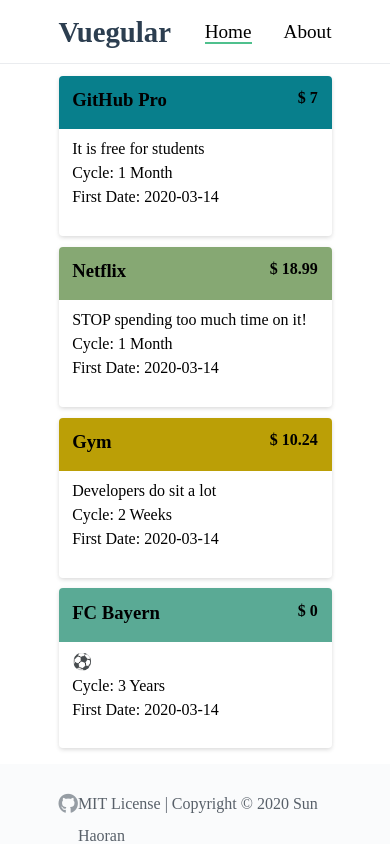
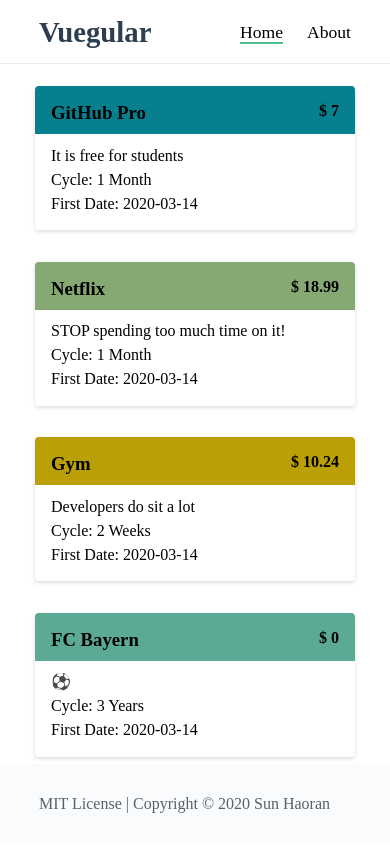
Before and after one commit to haoranpb/vuegular, a Vue app: page / in a window 390 px wide. Built offline with nearby package versions, Linux system fonts and the light colour scheme.

Commit message:
feat: mobile layout

```diff
--- a/src/App.vue
+++ b/src/App.vue
@@ -19,16 +19,16 @@
 </script>
 
 <style lang="scss">
-@import './styles/_ placeholders.scss';
+@import './styles/_mixins.scss';
 $main-horizontal-padding: 3%;
 
 .flex-container {
-  @extend %container;
+  @include container($container-padding);
   display: flex;
   justify-content: space-between;
 }
 .main-container {
-  @extend %container;
+  @include container($container-padding);
   height: calc((100vh - #{$header-height} - #{$footer-height}));
   padding-top: $main-horizontal-padding;
   padding-bottom: $main-horizontal-padding;
@@ -42,4 +42,14 @@
   margin: 0;
   padding: 0;
 }
+
+@media screen and (max-width: $breakpoint-tablet) {
+  .main-container {
+    @include container($tablet-container-padding);
+  }
+
+  .flex-container {
+    @include container($tablet-container-padding);
+  }
+}
 </style>
--- a/src/components/SubscriptionCard.vue
+++ b/src/components/SubscriptionCard.vue
@@ -60,4 +60,17 @@
   padding-top: 3%;
   line-height: 1.5rem;
 }
+
+@media screen and (max-width: $breakpoint-mobile) {
+  $mobile-card-height: 9rem;
+
+  .subscription-card {
+    margin-top: 3%;
+    margin-bottom: 6%;
+    height: $mobile-card-height;
+  }
+  .top-card {
+    height: $mobile-card-height / 3;
+  }
+}
 </style>
--- a/src/components/TheFooter.vue
+++ b/src/components/TheFooter.vue
@@ -1,6 +1,6 @@
 <template>
   <footer id="site-footer" class="flex-container">
-    <external-link link="https://github.com/ludanxer/vuegular">
+    <external-link link="https://github.com/ludanxer/vuegular" class="icons">
       <i class="fab fa-github fa-lg"></i>
     </external-link>
 
@@ -34,4 +34,10 @@
 .external-link {
   color: rgb(88, 96, 105);
 }
+
+@media screen and (max-width: $breakpoint-mobile) {
+  .icons {
+    display: none;
+  }
+}
 </style>
--- a/src/components/TheHeader.vue
+++ b/src/components/TheHeader.vue
@@ -32,4 +32,11 @@
 .router-link-exact-active {
   border-bottom: 2px solid $primary-color;
 }
+
+@media screen and (max-width: $breakpoint-mobile) {
+  .nav-bar a {
+    font-size: 1.1rem;
+    margin-left: 1.5rem;
+  }
+}
 </style>
--- a/src/styles/_ placeholders.scss
+++ /dev/null
@@ -1,5 +0,0 @@
-%container {
-  padding-left: $container-padding;
-  padding-right: $container-padding;
-  width: 100%;
-}
--- a/src/styles/_mixins.scss
+++ b/src/styles/_mixins.scss
@@ -6,3 +6,9 @@
   padding-top: $padding;
   padding-bottom: $padding;
 }
+
+@mixin container($container-padding) {
+  padding-left: $container-padding;
+  padding-right: $container-padding;
+  width: 100%;
+}
--- a/src/styles/variables.scss
+++ b/src/styles/variables.scss
@@ -1,4 +1,11 @@
+// responsive breakpoints
+$breakpoint-tablet: 1024px;
+$breakpoint-mobile: 575px;
+
+// global variables
 $primary-color: #4fc08d;
 $container-padding: 15%;
 $header-height: 4rem;
 $footer-height: 5rem;
+$tablet-container-padding: 10%;
+$mobile-container-padding: 5%;
--- a/src/views/About.vue
+++ b/src/views/About.vue
@@ -42,4 +42,13 @@
     font-weight: 500;
   }
 }
+
+@media screen and (max-width: $breakpoint-mobile) {
+  #about {
+    margin-top: 3%;
+    p {
+      margin-top: 6%;
+    }
+  }
+}
 </style>
--- a/src/views/Home.vue
+++ b/src/views/Home.vue
@@ -28,6 +28,8 @@
 </script>
 
 <style lang="scss" scoped>
+@import '../styles/_mixins.scss';
+
 #home {
   display: flex;
   justify-content: space-between;
@@ -35,4 +37,18 @@
   align-content: flex-start;
   overflow: scroll;
 }
+
+@media screen and (max-width: $breakpoint-tablet) {
+  #home {
+    @include container($tablet-container-padding);
+    justify-content: space-around;
+  }
+}
+
+@media screen and (max-width: $breakpoint-mobile) {
+  #home {
+    @include container($mobile-container-padding);
+    justify-content: space-around;
+  }
+}
 </style>
```
